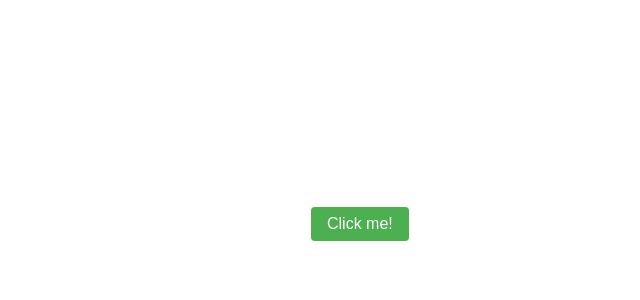
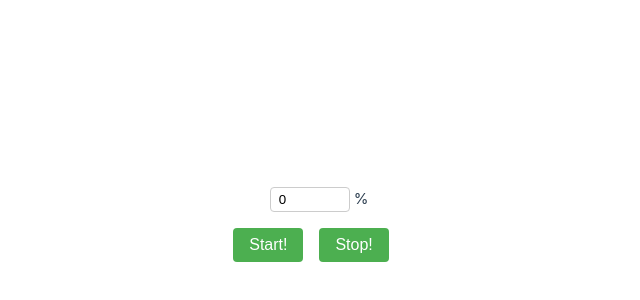
Before and after one commit to Vrolok15/test-vue-progress-bars, a Vue app in the folder test-vue/: page / in a window 1280 px wide. Shown: the part 176-476 px from the top of the page, without its empty margins (329-969 px from the left). Built offline with nearby package versions, Linux system fonts and the light colour scheme; the HTML template or start-up script is replaced by a standard one.

Commit message:
Added percent input and buttons to start and stop it

```diff
--- a/test-vue/src/App.vue
+++ b/test-vue/src/App.vue
@@ -1,27 +1,85 @@
 <script setup lang="ts">
 import Button from './components/Button.vue'
+import ProgressBar from './components/ProgressBar.vue'
+import PercentInput from './components/PercentInput.vue'
 import { ref } from 'vue'
 
-const message = ref('')
+const percentage = ref(0)
+const interval = ref<ReturnType<typeof setInterval> | null>(null)
 
-const showMessage = () => {
-  message.value = 'Hello, world!'
+const startProgress = () => {
+  if (!percentage.value || percentage.value >= 100) {
+    percentage.value = 0
+  }
+  interval.value = setInterval(() => {
+    percentage.value++
+    if (percentage.value >= 100) {
+      clearInterval(interval.value!)
+      interval.value = null
+    }
+  }, 100)
+}
+
+const stopProgress = () => {
+  if (interval.value) {
+    clearInterval(interval.value)
+    interval.value = null
+  }
 }
 </script>
 
 <template>
-  <header>
-  </header>
-
   <main>
-    <Button label="Click me!" :onClick="showMessage" />
-    <p v-if="message">{{ message }}</p>
+    <div class="progress-container">
+      <ProgressBar />
+      <PercentInput v-model="percentage" :disabled="!!interval" />
+    </div>
+    <div class="button-container">
+      <Button label="Start!" :onClick="startProgress" />
+      <Button label="Stop!" :onClick="stopProgress" />
+    </div>
   </main>
 </template>
+
+<style>
+/* Global styles without scoped */
+#app {
+  display: flex;
+  justify-content: center;
+  align-items: center;
+  min-height: 100vh;
+}
+</style>
 
 <style scoped>
 p {
   margin-top: 1rem;
   font-size: 1.2rem;
 }
+
+main {
+  display: flex;
+  flex-direction: column;
+  gap: 1rem;
+  align-items: center;
+  max-width: 800px;
+  width: 100%;
+  padding: 2rem;
+  margin: 0 auto;
+}
+
+.button-container {
+  display: flex;
+  gap: 1rem;
+  flex-wrap: wrap;
+  justify-content: center;
+}
+
+.progress-container {
+  display: flex;
+  gap: 1rem;
+  flex-wrap: wrap;
+  justify-content: center;
+  width: 100%;
+}
 </style>
--- /dev/null
+++ b/test-vue/src/components/PercentInput.vue
@@ -0,0 +1,57 @@
+<script setup lang="ts">
+const props = defineProps<{
+  modelValue: number,
+  disabled?: boolean
+}>()
+
+const emit = defineEmits<{
+  'update:modelValue': [value: number]
+}>()
+
+const updateValue = (event: Event) => {
+  const input = event.target as HTMLInputElement
+  let value = Math.min(100, Math.max(0, Number(input.value)))
+  emit('update:modelValue', value)
+}
+</script>
+
+<template>
+  <div class="percent-input">
+    <input
+      type="number"
+      :value="modelValue"
+      :disabled="disabled"
+      min="0"
+      max="100"
+      @input="updateValue"
+    >
+    <span>%</span>
+  </div>
+</template>
+
+<style scoped>
+.percent-input {
+  display: flex;
+  align-items: center;
+  gap: 4px;
+}
+
+input {
+  width: 80px;
+  padding: 4px 8px;
+  border: 1px solid #ccc;
+  border-radius: 4px;
+}
+
+input:focus {
+  outline: none;
+  border-color: #4CAF50;
+}
+
+input:disabled {
+  background-color: #f5f5f5;
+  color: #666;
+  cursor: not-allowed;
+  opacity: 0.8;
+}
+</style>
--- /dev/null
+++ b/test-vue/src/components/ProgressBar.vue
@@ -0,0 +1,13 @@
+<script setup lang="ts">
+</script>
+
+<template>
+  <div class="progress-bar">
+  </div>
+</template>
+
+<style scoped>
+.progress-bar {
+  /* Empty for now */
+}
+</style>
```
